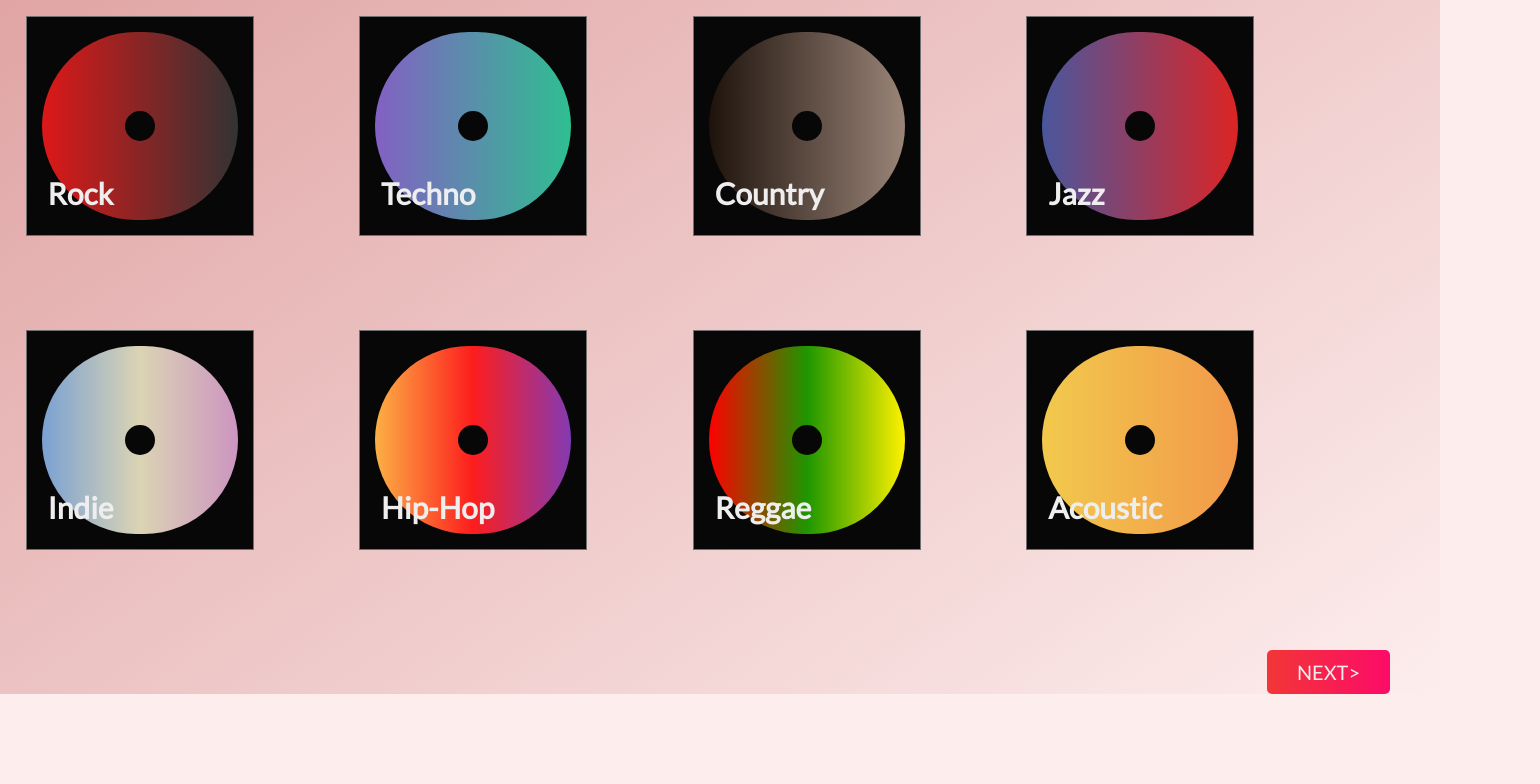
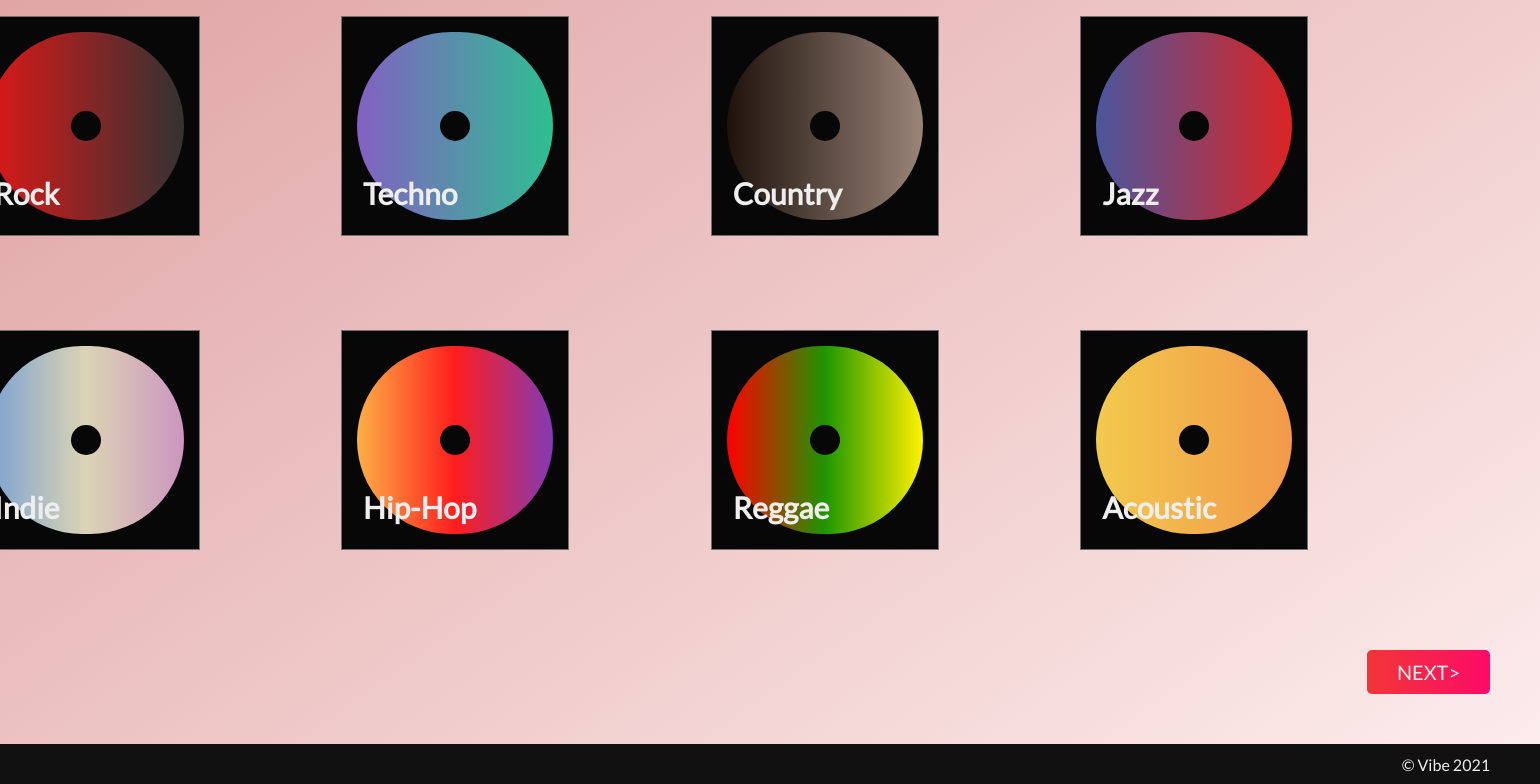
Before and after one commit to Rhys-Morris/vibe, a website with bundled scripts: page app/pages/fav-music.html in a window 1280 px wide. Shown: the part 673-1457 px from the top of the page, 1540 px wide, since content can reach past the window. Before the commit the page ends 1367 px from the top, so only its background shows below. Built offline with nearby package versions, Linux system fonts and the light colour scheme.

Commit message:
minor style changes

```diff
--- a/app/pages/fav-music.html
+++ b/app/pages/fav-music.html
@@ -165,9 +165,11 @@
         </div>
       </div>
 
-      <a class="next next--genres" href="">Next></a>
+      <a class="next next--genres" href="./playlist-page.html">Next></a>
     </main>
-
+    <footer class="footer">
+      <p class="footer__copy">&copy; Vibe 2021</p>
+    </footer>
     <script src="../index.js"></script>
   </body>
 </html>
--- a/app/stylesheets/base.scss
+++ b/app/stylesheets/base.scss
@@ -23,8 +23,8 @@ body {
   background: linear-gradient(145deg, #d38383, #fdeded);
 
   // Define body size on desktops
-  max-width: 240rem;
-  min-width: 160rem;
+  max-width: 180rem;
+  min-width: 180rem;
   // background: linear-gradient(250deg, rgb(58,173, 217), rgb(82,196,118));
 }
 
@@ -34,7 +34,7 @@ header {
 
 main {
   display: flex;
-  min-height: 90vh;
+  min-height: 85vh;
   flex-direction: column;
   width: 100%;
 }
--- a/app/stylesheets/fav-music.scss
+++ b/app/stylesheets/fav-music.scss
@@ -1,6 +1,7 @@
 .genres {
   background: linear-gradient(to right-bottom, rgba(211, 131, 131, .9), rgba(253, 237, 237, .5));
   min-height: 90vh;
+  padding-bottom: 5rem;
 }
 
 
@@ -74,9 +75,11 @@ main .container {
   margin-top: 5rem;
   text-align: center;
   line-height: 45px;
+  font-weight: 400;
 }
 .title h2 {
   font-size: 40px;
+  font-weight: 400;
 }
 .title span {
   font-size: 25px;
--- /dev/null
+++ b/app/stylesheets/footer.scss
@@ -0,0 +1,10 @@
+.footer {
+    height: 3rem;
+    padding: 0 5rem;
+    min-height: 5vh;
+    background-color: #111;
+    display: flex;
+    justify-content: flex-end;
+    align-items: center;
+    color: #eee;
+}
--- a/app/stylesheets/gauge-page.scss
+++ b/app/stylesheets/gauge-page.scss
@@ -2,7 +2,7 @@
   display: flex;
   flex-direction: column;
   align-content: center;
-  min-height: 90vh;
+  min-height: 86.5vh;
   background-image: linear-gradient(145deg, rgba(211, 131, 131, .9), rgba(253, 237, 237, .5)),
   url(./img/mood.jpg);
   background-position: center;
--- a/app/stylesheets/hero.scss
+++ b/app/stylesheets/hero.scss
@@ -1,6 +1,6 @@
 .hero {
   width: 100%;
-  min-height: 90vh;
+  min-height: 86.5vh;
   display: flex;
   flex-direction: column;
   align-items: center;
--- a/app/stylesheets/main.scss
+++ b/app/stylesheets/main.scss
@@ -5,6 +5,7 @@
 @import "nav";
 @import "components";
 @import "playlist-page";
+@import "footer";
 
 // Import Google Fonts
 @import url('https://fonts.googleapis.com/css2?family=Lato:ital,wght@0,300;0,400;1,300;1,400&display=swap');
```
Also changed, not shown: app/index.html (+3 -0 lines), app/pages/gauge-page.html (+4 -1 lines), app/pages/playlist-page.html (+3 -1 lines), app/index.css, 1 other file.
